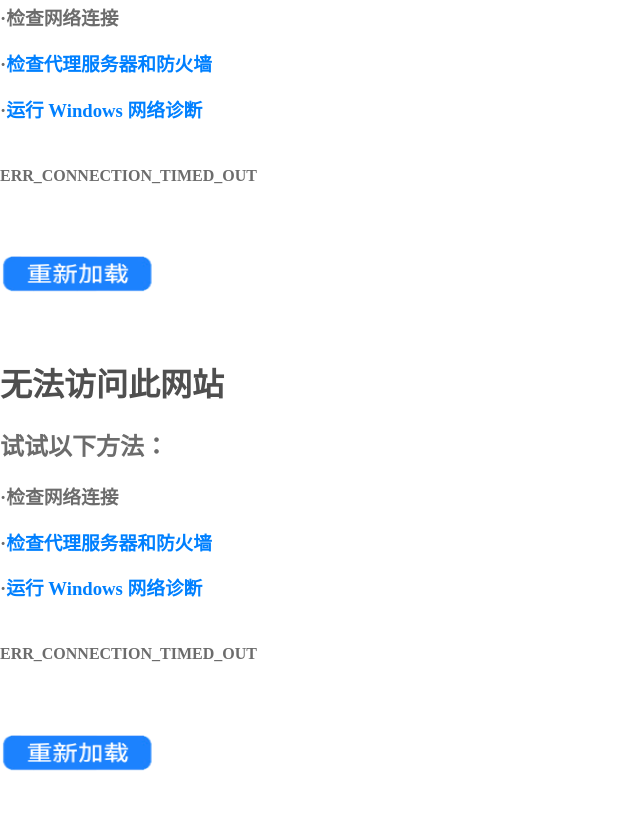
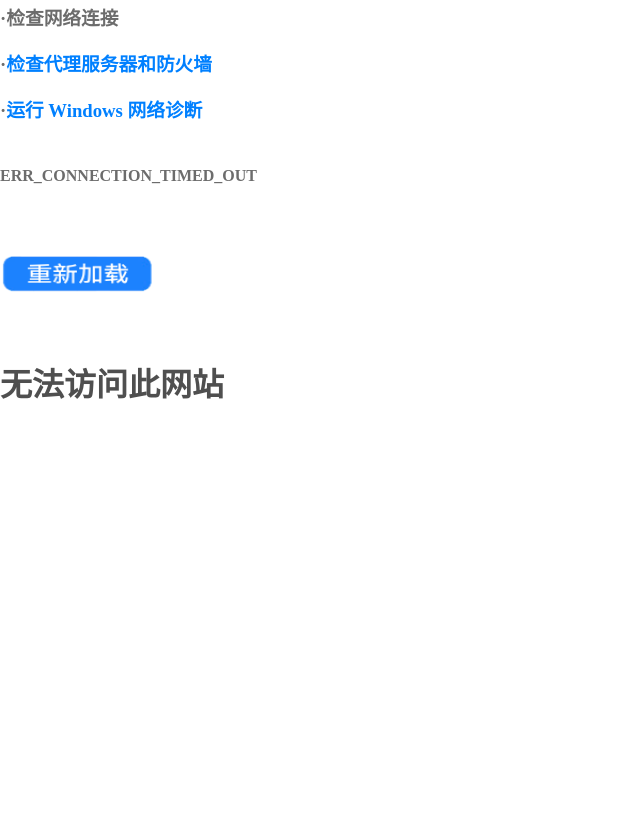
Before and after one commit to naisjang/404, a plain HTML site: page index.html in a window 1280 px wide. Shown: the part 401-1218 px from the top of the page, without its empty margins (0-640 px from the left). After the commit the page ends 806 px from the top, so only its background shows below. Drawn offline with Linux system fonts and the light colour scheme.

Commit message:
Update index.html

```diff
--- a/index.html
+++ b/index.html
@@ -8,11 +8,3 @@
   <h4 style="color:#6C6C6C">ERR_CONNECTION_TIMED_OUT</h4>
  	<a href="index.html">
   <p><img width="158"height="132"  src="cxjz.png"></p></a> <h1 style="color:#4F4F4F">无法访问此网站</h1>
- <h2 style="color:#6C6C6C">试试以下方法：</h2>
- <h3 style="color:#6C6C6C">·检查网络连接</h3>
- <h3 style="color:#6C6C6C">·<b style="color:#0080FF">检查代理服务器和防火墙</b></h3>
-  <h3 style="color:#6C6C6C">·<b style="color:#0080FF">运行 Windows 网络诊断</b></h3>
-   <p><img width="3"height="5"  src="wsygxkb.png"></p></a>
-  <h4 style="color:#6C6C6C">ERR_CONNECTION_TIMED_OUT</h4>
- 	<a href="index.html">
-  <p><img width="158"height="132"  src="cxjz.png"></p></a>
```
